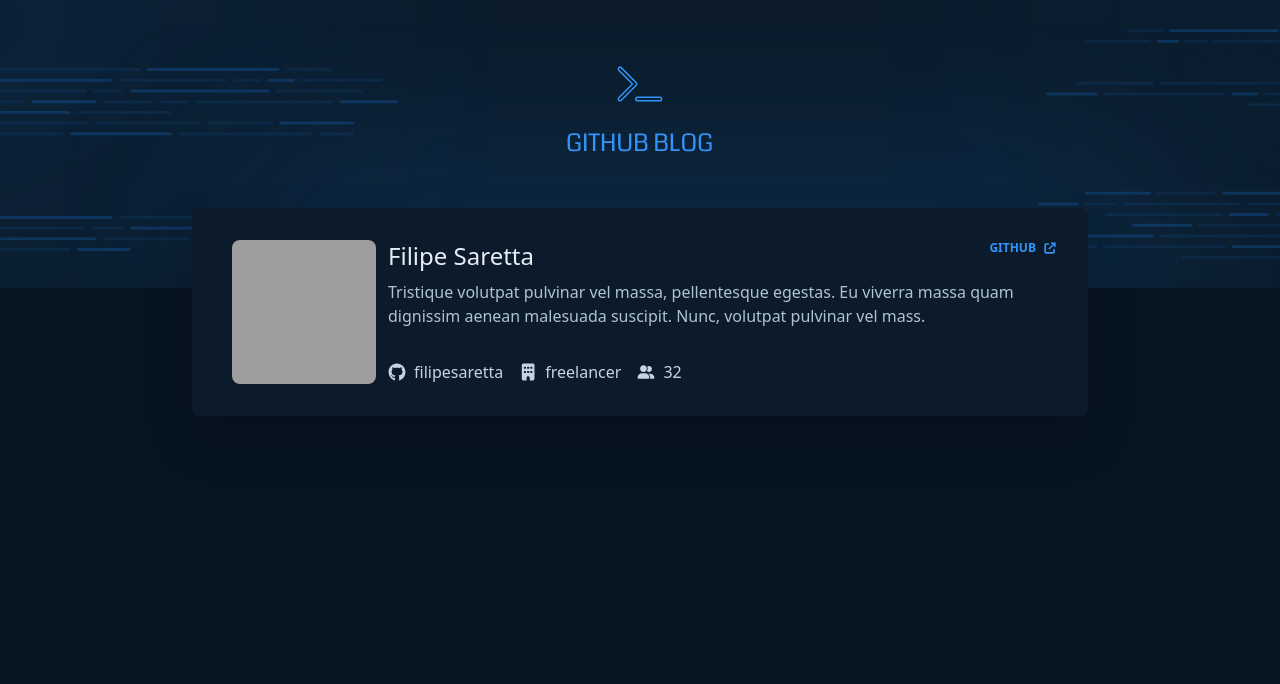
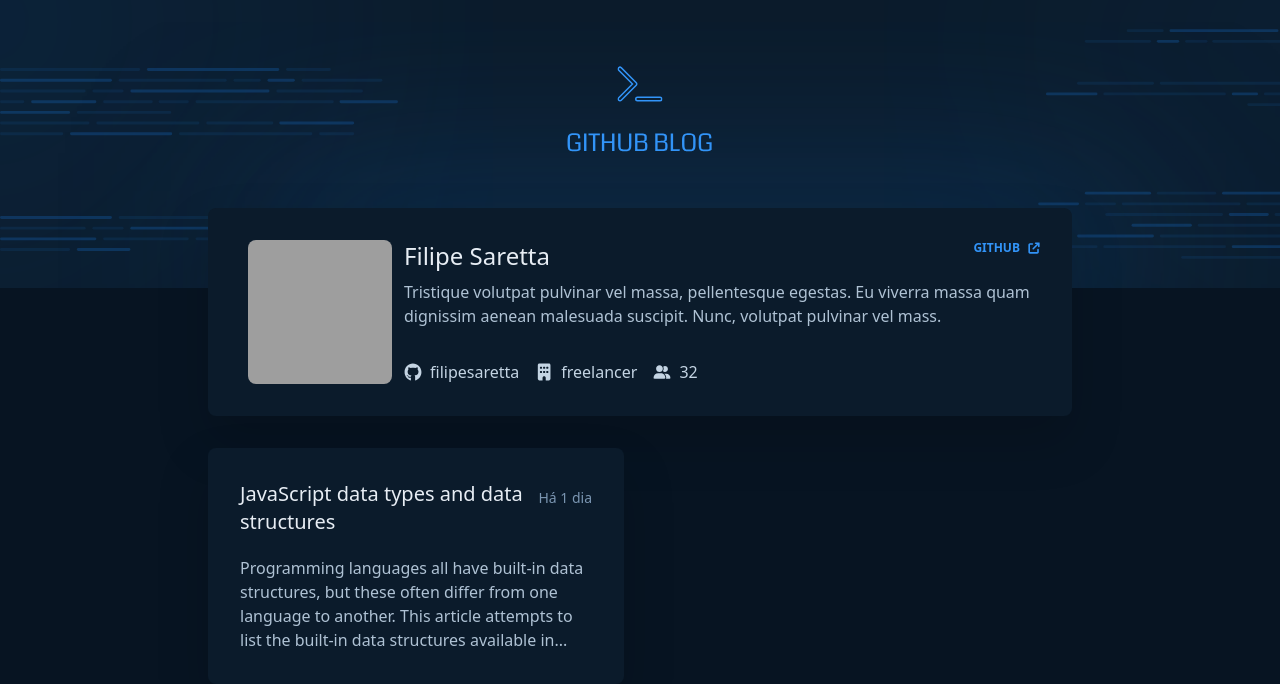
Before and after one commit to filipesaretta/filipe-github-blog, a React (Vite) app: page / in a window 1280 px wide. Shown: the top 684 px of the page. Built offline with nearby package versions, Linux system fonts and the light colour scheme; grey boxes are pictures that could not be loaded.

Commit message:
Create post list

```diff
--- /dev/null
+++ b/src/components/PostsList/index.tsx
@@ -0,0 +1,21 @@
+export function PostList() {
+  return (
+    <div className="grid grid-cols-1 sm:grid-cols-2 gap-8 mx-4 mt-8">
+      <div className="bg-base-profile rounded-lg drop-shadow-2xl p-8 hover:outline-none hover:border-base-label hover:ring-base-label hover:ring-2 ease-in-out duration-300 cursor-pointer">
+        <div className="grid grid-cols-[1fr_auto] items-start">
+          <span className="text-xl text-base-title block mb-5">
+            JavaScript data types and data structures
+          </span>
+          <span className="text-sm text-base-span block self-start mt-2">
+            Há 1 dia
+          </span>
+        </div>
+        <p className="text-base-text">
+          Programming languages all have built-in data structures, but these
+          often differ from one language to another. This article attempts to
+          list the built-in data structures available in...
+        </p>
+      </div>
+    </div>
+  )
+}
--- a/src/components/ProfileCard/index.tsx
+++ b/src/components/ProfileCard/index.tsx
@@ -6,7 +6,7 @@
 
 export function ProfileCard() {
   return (
-    <div className="grid grid-cols-[auto_1fr] gap-x-3 max-w-4xl bg-base-profile rounded-lg mx-4 -mt-20 drop-shadow-2xl py-8 pl-3 sm:pl-10 pr-3 sm:pr-8 md:mx-auto">
+    <div className="grid grid-cols-[auto_1fr] gap-x-3  bg-base-profile rounded-lg -mt-20 drop-shadow-2xl py-8 pl-3 sm:pl-10 pr-3 sm:pr-8 mx-4">
       <img
         src={profilePic}
         alt=""
--- a/src/pages/Home/index.tsx
+++ b/src/pages/Home/index.tsx
@@ -1,13 +1,15 @@
 import { ProfileCard } from '../../components/ProfileCard'
-import logo from '../../assets/logo.svg'
+import { PostList } from '../../components/PostsList'
+import { Header } from '../../components/Header'
 
 export default function Home() {
   return (
     <main className="h-screen bg-base-background">
-      <div className="bg-cover-top h-72 bg-no-repeat bg-cover grid justify-center">
-        <img src={logo} alt="Github Blog" className="mt-16" />
+      <Header />
+      <div className="max-w-4xl mx-auto">
+        <ProfileCard />
+        <PostList />
       </div>
-      <ProfileCard />
     </main>
   )
 }
```
